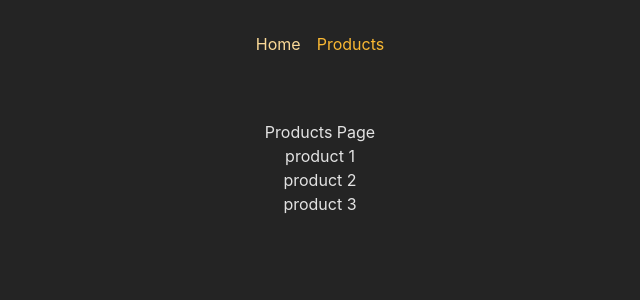
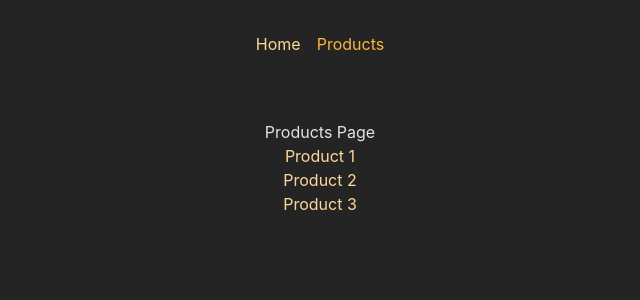
Before and after one commit to Richstar-plus/react-router, a React (Vite) app: page /products in a window 1280 px wide. Shown: the top 300 px of the page, without its empty margins (320-960 px from the left). Built offline with nearby package versions, Linux system fonts and the light colour scheme.

Commit message:
Refactor ProductsPage to use dynamic product list and apply styles from MainNavigation

```diff
--- a/src/MainNavigation.module.css
+++ b/src/MainNavigation.module.css
@@ -14,6 +14,7 @@
 .list {
   display: flex;
   gap: 1rem;
+  justify-content: center;
 }
 
 .list a {
--- a/src/pages/Products.jsx
+++ b/src/pages/Products.jsx
@@ -1,4 +1,12 @@
 import { Link } from "react-router-dom";
+import styles from "../MainNavigation.module.css";
+
+
+const PRODUCTS = [
+  { id: "p1", name: "Product 1" },
+  { id: "p2", name: "Product 2" },
+  { id: "p3", name: "Product 3" },
+];
 
 export function ProductsPage() {
   return (
@@ -6,9 +14,11 @@ export function ProductsPage() {
       <div> Products Page</div>
 
       <ul>
-        <li>product 1</li>
-        <li>product 2</li>
-        <li>product 3</li>
+        {PRODUCTS.map((product) => (
+          <li key={product.id} className={styles.list}>
+            <Link to={`/products/${product.id}`}>{product.name}</Link>
+          </li>
+        ))}
       </ul>
     </>
   );
```
